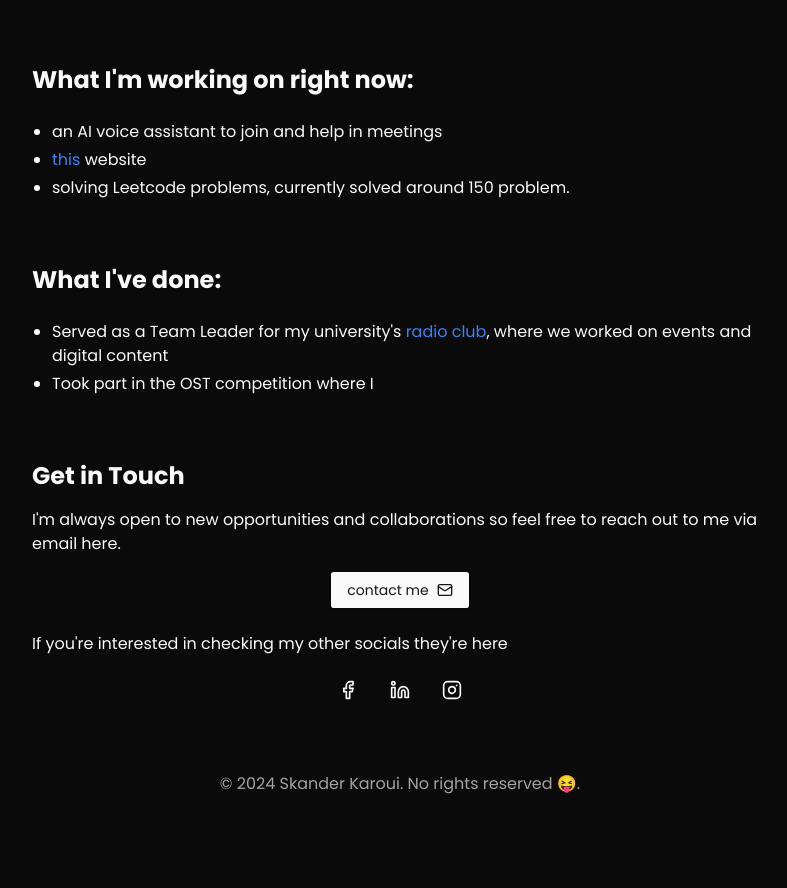
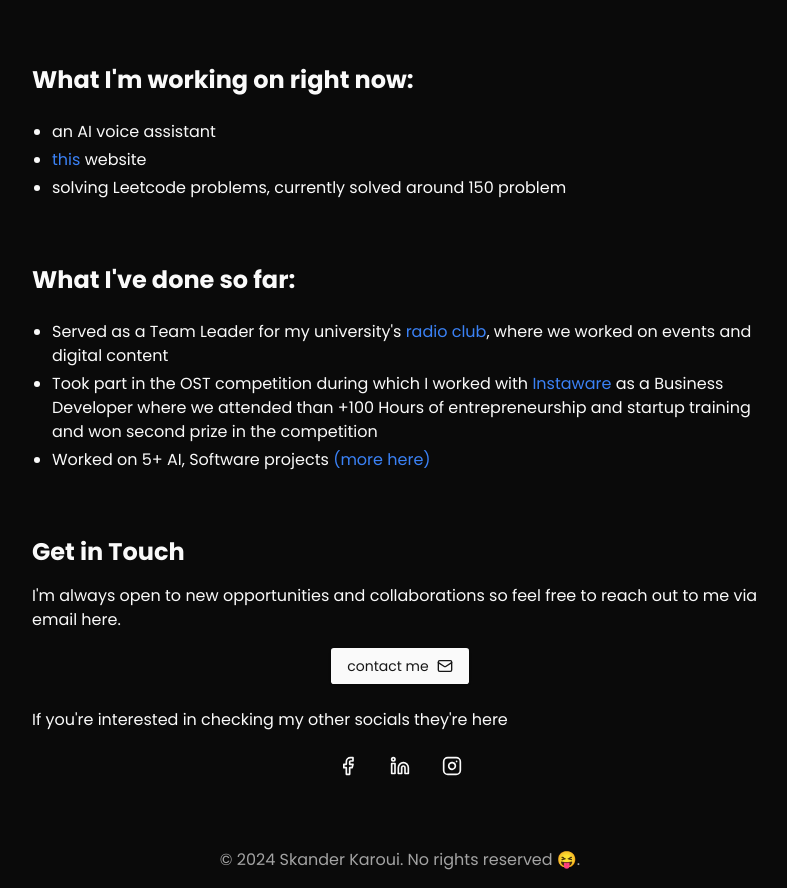
Before and after one commit to skanderkaroui/minimal-portfolio, a Next.js app: page / in a window 1280 px wide. Shown: the part 782-1670 px from the top of the page, without its empty margins (240-1027 px from the left). Before the commit the page ends 1594 px from the top, so only its background shows below. Built offline with nearby package versions, Linux system fonts and the light colour scheme; no server answers.

Commit message:
added sections

```diff
--- a/components/portfolio.tsx
+++ b/components/portfolio.tsx
@@ -168,7 +168,7 @@ export function PortfolioComponent() {
               What I'm working on right now:
             </h2>
             <ul className="list-disc pl-5 space-y-1">
-              <li>an AI voice assistant to join and help in meetings</li>
+              <li>an AI voice assistant</li>
               <li>
                 <a
                   href="https://www.skander.xyz"
@@ -180,13 +180,13 @@ export function PortfolioComponent() {
               </li>
               <li>
                 solving Leetcode problems, currently solved <LeetCodeStats />{" "}
-                problem.
+                problem
               </li>{" "}
             </ul>
           </section>
 
           <section id="past-work">
-            <h2 className="text-2xl font-semibold mb-6">What I've done:</h2>
+            <h2 className="text-2xl font-semibold mb-6">What I've done so far:</h2>
             <ul className="list-disc pl-5 space-y-1">
               <li>
                 Served as a Team Leader for my university's{" "}
@@ -198,7 +198,13 @@ export function PortfolioComponent() {
                 </a>
                 , where we worked on events and digital content
               </li>
-              <li>Took part in the OST competition where I</li>
+              <li>Took part in the OST competition during which I worked with <a href="http://www.instaware.tn/" className="link-blue">Instaware</a> as a Business Developer where we attended than +100 Hours of entrepreneurship and startup training and won second prize in the competition</li>
+              <li>Worked on 5+ AI, Software projects <a
+                  href="timeline"
+                  className="text-blue-500 transition-colors duration-400 ease-in-out hover:text-yellow-500 hover:underline"
+                >
+                  (more here)
+                </a></li>
             </ul>
           </section>
 
@@ -241,12 +247,12 @@ export function PortfolioComponent() {
               </Button>
               <Button variant="ghost" size="icon" asChild>
                 <Link
-                  href="https://www.instagram.com/in/skander_karoui"
+                  href="https://www.instagram.com/skander_karoui"
                   target="_blank"
                   rel="noopener noreferrer"
                 >
                   <Instagram className="h-5 w-5" />
-                  <span className="sr-only">LinkedIn</span>
+                  <span className="sr-only">Instagram</span>
                 </Link>
               </Button>
             </div>
```
